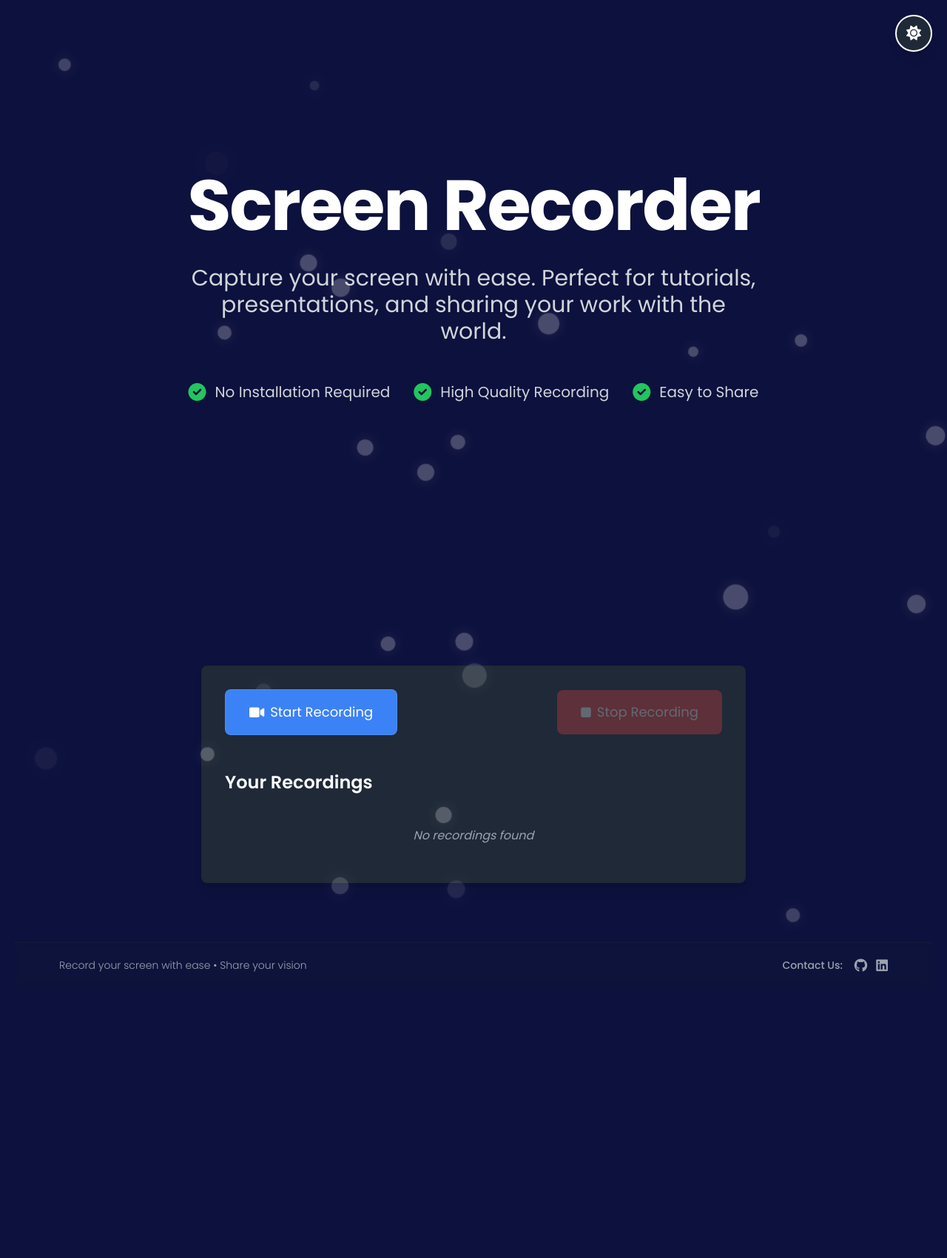
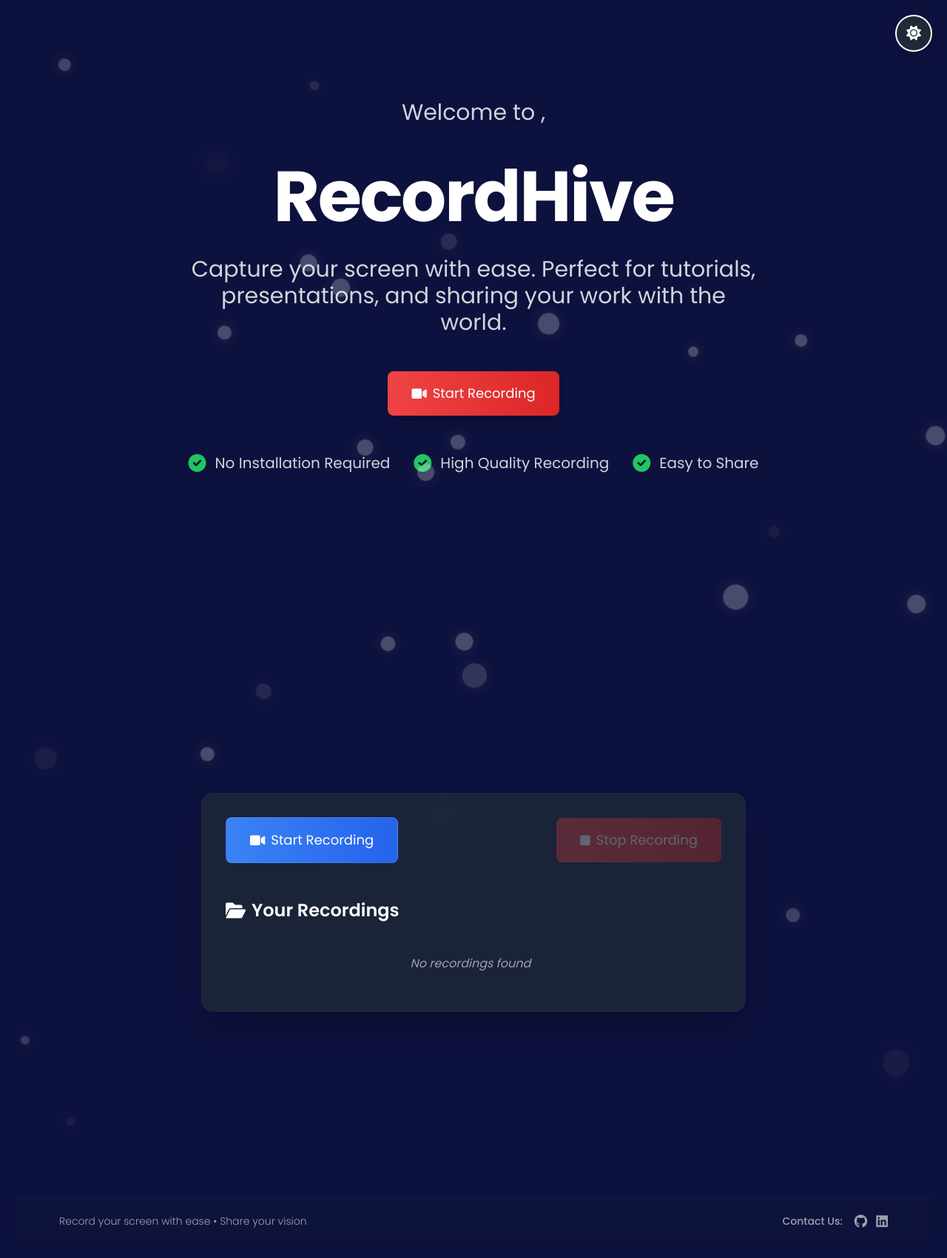
Before and after one commit to Raaaghavagrawal/RecordHive, a Flask app: page / in a window 1280 px wide. Shown: the whole page at 74% size. Before the commit the page ends 1314 px from the top, so only its background shows below. Run offline with Flask 3, Linux system fonts and the light colour scheme; data that the repository does not hold is empty; some libraries are stand-ins or nearby versions.

Commit message:
Update index.html

```diff
--- a/templates/index.html
+++ b/templates/index.html
@@ -196,6 +196,40 @@
             transform: translateY(-2px) scale(1.05);
             box-shadow: 0 10px 25px -5px rgba(59, 130, 246, 0.4);
         }
+
+        .custom-scrollbar::-webkit-scrollbar {
+            width: 8px;
+        }
+
+        .custom-scrollbar::-webkit-scrollbar-track {
+            background: rgba(0, 0, 0, 0.1);
+            border-radius: 4px;
+        }
+
+        .custom-scrollbar::-webkit-scrollbar-thumb {
+            background: rgba(59, 130, 246, 0.5);
+            border-radius: 4px;
+        }
+
+        .custom-scrollbar::-webkit-scrollbar-thumb:hover {
+            background: rgba(59, 130, 246, 0.7);
+        }
+
+        /* Add smooth show/hide transitions */
+        #videoPreview, #recordingIndicator, #status {
+            transition: all 0.3s ease-in-out;
+        }
+
+        /* Enhance recording list items */
+        #recordingsList li {
+            backdrop-filter: blur(8px);
+            transition: all 0.3s ease;
+        }
+
+        #recordingsList li:hover {
+            transform: translateX(0.5rem) scale(1.01);
+            box-shadow: 0 4px 12px rgba(0, 0, 0, 0.1);
+        }
     </style>
 </head>
 <body class="min-h-screen flex flex-col items-center justify-start p-5 relative overflow-x-hidden transition-all duration-300 bg-white dark:bg-[#0d113d] font-sans">
@@ -208,12 +242,20 @@
     <!-- Hero Section -->
     <div class="min-h-screen w-full flex flex-col items-center justify-center px-4">
         <div class="text-center max-w-5xl mx-auto">
+            <p class="text-xl md:text-2xl lg:text-3xl text-gray-600 dark:text-gray-300 mb-12 max-w-3xl mx-auto leading-relaxed">
+                Welcome to ,
+            </p>
             <h1 class="text-6xl md:text-7xl lg:text-8xl font-bold mb-8 text-gray-800 dark:text-white animate-fadeIn tracking-tight">
-                Screen Recorder
+                RecordHive
             </h1>
             <p class="text-xl md:text-2xl lg:text-3xl text-gray-600 dark:text-gray-300 mb-12 max-w-3xl mx-auto leading-relaxed">
                 Capture your screen with ease. Perfect for tutorials, presentations, and sharing your work with the world.
             </p>
+
+            <!-- Added Start Recording Button -->
+            <button onclick="scrollToRecording()" class="px-8 py-4 bg-gradient-to-r from-red-500 to-red-600 text-white rounded-lg hover:from-red-600 hover:to-red-700 transition-all duration-300 flex items-center justify-center gap-2 mx-auto mb-12 text-lg hover:scale-105 hover:-translate-y-1 shadow-lg">
+                <i class="fas fa-video"></i> Start Recording
+            </button>
 
             <!-- Feature Highlights -->
             <div class="flex flex-col md:flex-row justify-center items-center gap-8 mb-16">
@@ -234,33 +276,39 @@
     </div>
 
     <!-- Main Content -->
-    <div id="main-content" class="container max-w-3xl mx-auto px-4 py-20">
-        <div class="bg-white dark:bg-gray-800 p-8 rounded-lg shadow-lg transition-all duration-300 hover:-translate-y-2">
+    <div id="main-content" class="container max-w-3xl mx-auto px-4 py-20 flex items-center min-h-screen">
+        <div class="bg-white/80 dark:bg-gray-800/80 backdrop-blur-lg p-8 rounded-2xl shadow-2xl transition-all duration-300 hover:-translate-y-2 w-full border border-white/20 dark:border-gray-700/20">
             <!-- Recording Controls -->
-            <div class="flex justify-between items-center gap-4 mb-6">
-                <button id="startBtn" onclick="startRecording()" class="px-8 py-4 bg-blue-500 text-white rounded-lg hover:bg-blue-600 transition-all duration-300 flex items-center justify-center gap-2 disabled:opacity-30 disabled:cursor-not-allowed text-lg">
+            <div class="flex flex-col sm:flex-row justify-between items-center gap-4 mb-6">
+                <button id="startBtn" onclick="startRecording()"
+                    class="w-full sm:w-auto px-8 py-4 bg-gradient-to-r from-blue-500 to-blue-600 text-white rounded-lg hover:from-blue-600 hover:to-blue-700 transition-all duration-300 flex items-center justify-center gap-2 disabled:opacity-30 disabled:cursor-not-allowed text-lg transform hover:scale-105 hover:shadow-xl">
                     <i class="fas fa-video"></i> Start Recording
                 </button>
 
-                <button id="stopBtn" onclick="stopRecording()" disabled class="px-8 py-4 bg-red-500 text-white rounded-lg hover:bg-red-600 transition-all duration-300 flex items-center justify-center gap-2 disabled:opacity-30 disabled:cursor-not-allowed enabled:animate-pulse text-lg">
+                <button id="stopBtn" onclick="stopRecording()" disabled
+                    class="w-full sm:w-auto px-8 py-4 bg-gradient-to-r from-red-500 to-red-600 text-white rounded-lg hover:from-red-600 hover:to-red-700 transition-all duration-300 flex items-center justify-center gap-2 disabled:opacity-30 disabled:cursor-not-allowed enabled:animate-pulse text-lg transform hover:scale-105 hover:shadow-xl">
                     <i class="fas fa-stop"></i> Stop Recording
                 </button>
             </div>
 
-            <div id="recordingIndicator" class="hidden text-red-500 text-center block animate-pulse text-lg">
+            <div id="recordingIndicator" class="hidden text-red-500 text-center animate-pulse text-lg bg-red-100 dark:bg-red-900/20 p-4 rounded-lg">
                 <i class="fas fa-circle"></i> Recording in progress...
             </div>
 
             <div id="status" class="hidden my-4 p-4 rounded-lg animate-slideIn text-center font-medium"></div>
 
-            <div id="videoPreview" class="hidden mt-8">
-                <h3 class="text-2xl font-semibold mb-4 text-gray-800 dark:text-white">Recording Preview</h3>
-                <video id="previewPlayer" controls class="w-full rounded-lg shadow-md"></video>
+            <div id="videoPreview" class="hidden mt-8 transform transition-all duration-300">
+                <h3 class="text-2xl font-semibold mb-4 text-gray-800 dark:text-white flex items-center gap-2">
+                    <i class="fas fa-play-circle"></i> Previous Recording Preview
+                </h3>
+                <video id="previewPlayer" controls class="w-full rounded-lg shadow-xl border border-white/20 dark:border-gray-700/20"></video>
             </div>
 
             <div class="recordings-section mt-12">
-                <h2 class="text-2xl font-semibold mb-6 text-gray-800 dark:text-white">Your Recordings</h2>
-                <ul id="recordingsList" class="space-y-4"></ul>
+                <h2 class="text-2xl font-semibold mb-6 text-gray-800 dark:text-white flex items-center gap-2">
+                    <i class="fas fa-folder-open"></i> Your Recordings
+                </h2>
+                <ul id="recordingsList" class="space-y-4 max-h-[400px] overflow-y-auto pr-2 custom-scrollbar"></ul>
             </div>
         </div>
     </div>
@@ -274,16 +322,26 @@
             <div class="flex items-center gap-4">
                 <span class="text-gray-600 dark:text-gray-400 font-medium">Contact Us:</span>
                 <div class="flex gap-3">
-                    <a href="https://github.com/yourusername" target="_blank" rel="noopener noreferrer" class="text-gray-600 dark:text-gray-400 hover:text-gray-800 dark:hover:text-white transition-colors duration-300">
+                    <a href="https://github.com/Raaaghavagrawal/screen_recorder" target="_blank" rel="noopener noreferrer" class="text-gray-600 dark:text-gray-400 hover:text-gray-800 dark:hover:text-white transition-colors duration-300">
                         <i class="fab fa-github text-lg"></i>
                     </a>
-                    <a href="https://linkedin.com/in/yourusername" target="_blank" rel="noopener noreferrer" class="text-gray-600 dark:text-gray-400 hover:text-gray-800 dark:hover:text-white transition-colors duration-300">
+                    <a href="www.linkedin.com/in/raghav-agrawal-4431932ab" target="_blank" rel="noopener noreferrer" class="text-gray-600 dark:text-gray-400 hover:text-gray-800 dark:hover:text-white transition-colors duration-300">
                         <i class="fab fa-linkedin text-lg"></i>
                     </a>
                 </div>
             </div>
         </div>
     </footer>
+
+    <!-- Add this modal HTML just before the closing body tag -->
+    <div id="videoModal" class="fixed inset-0 bg-black/50 backdrop-blur-sm hidden items-center justify-center z-50">
+        <div class="bg-white dark:bg-gray-800 rounded-lg p-4 max-w-4xl w-full mx-4 relative">
+            <button onclick="closeVideoModal()" class="absolute top-2 right-2 text-gray-500 hover:text-gray-700 dark:text-gray-400 dark:hover:text-gray-200">
+                <i class="fas fa-times text-xl"></i>
+            </button>
+            <video id="modalVideoPlayer" controls class="w-full rounded-lg"></video>
+        </div>
+    </div>
 
     <script>
         const startBtn = document.getElementById('startBtn');
@@ -326,7 +384,6 @@
                 startBtn.disabled = true;
 
                 stopBtn.classList.remove('opacity-30', 'cursor-not-allowed');
-                stopBtn.classList.add('opacity-100');
                 stopBtn.disabled = false;
 
                 recordingIndicator.classList.remove('hidden');
@@ -338,17 +395,7 @@
                     }
                 });
 
-                // Add check for empty response
-                if (!response.ok) {
-                    throw new Error(`HTTP error! status: ${response.status}`);
-                }
-
-                let data;
-                try {
-                    data = await response.json();
-                } catch (e) {
-                    throw new Error('Invalid JSON response from server');
-                }
+                const data = await response.json();
 
                 if (data.status === 'success') {
                     showStatus('Recording started');
@@ -387,32 +434,12 @@
                     }
                 });
 
-                // Add check for empty response
-                if (!response.ok) {
-                    throw new Error(`HTTP error! status: ${response.status}`);
-                }
-
-                let data;
-                try {
-                    data = await response.json();
-                } catch (e) {
-                    throw new Error('Invalid JSON response from server');
-                }
+                const data = await response.json();
 
                 if (data.status === 'success') {
                     showStatus('Recording stopped');
                     const videoPathResponse = await fetch('/get_video_path');
-
-                    if (!videoPathResponse.ok) {
-                        throw new Error(`HTTP error! status: ${videoPathResponse.status}`);
-                    }
-
-                    let videoPathData;
-                    try {
-                        videoPathData = await videoPathResponse.json();
-                    } catch (e) {
-                        throw new Error('Invalid JSON response when getting video path');
-                    }
+                    const videoPathData = await videoPathResponse.json();
 
                     if (videoPathData.status === 'success') {
                         saveRecordingToLocalStorage({
@@ -442,23 +469,17 @@
         async function loadRecordings() {
             try {
                 const response = await fetch('/get_recordings');
+
+                if (!response.ok) {
+                    throw new Error(`HTTP error! status: ${response.status}`);
+                }
+
                 const data = await response.json();
 
                 if (data.status === 'success') {
                     recordingsList.innerHTML = '';
 
-                    // Combine server recordings with local storage
-                    const localRecordings = loadRecordingsFromLocalStorage();
-                    const allRecordings = [...data.recordings];
-
-                    // Update local storage with new recordings
-                    data.recordings.forEach(recording => {
-                        if (!localRecordings.some(r => r.filename === recording.filename)) {
-                            saveRecordingToLocalStorage(recording);
-                        }
-                    });
-
-                    if (allRecordings.length === 0) {
+                    if (data.recordings.length === 0) {
                         recordingsList.innerHTML = `
                             <div class="text-center text-gray-500 dark:text-gray-400 italic py-5">
                                 No recordings found
@@ -466,16 +487,16 @@
                         return;
                     }
 
-                    // Sort recordings by date (newest first)
-                    allRecordings.sort((a, b) => new Date(b.date) - new Date(a.date));
-
-                    allRecordings.forEach(recording => {
+                    data.recordings.forEach(recording => {
                         const li = createRecordingItem(recording);
                         recordingsList.appendChild(li);
                     });
+                } else {
+                    throw new Error(data.message || 'Failed to load recordings');
                 }
             } catch (error) {
-                showStatus('Error loading recordings', true);
+                console.error('Load recordings error:', error);
+                showStatus('Error loading recordings: ' + error.message, true);
             }
         }
 
@@ -483,30 +504,96 @@
             const li = document.createElement('li');
             li.className = 'bg-gray-50 dark:bg-gray-700 p-4 rounded-lg flex flex-wrap justify-between items-center gap-4 transition-all duration-300 hover:translate-x-2';
             li.innerHTML = `
-                <div class="text-gray-600 dark:text-gray-300 text-sm">
-                    ${recording.date}
+                <div class="flex-1">
+                    <div class="text-gray-600 dark:text-gray-300 text-sm">
+                        ${recording.date}
+                    </div>
+                    <div class="text-xs text-gray-500 dark:text-gray-400 mt-1">
+                        ${recording.filename}
+                    </div>
                 </div>
                 <div class="flex gap-2">
-                    <button onclick="watchRecording('${recording.path}')"
+                    <button onclick="watchRecording('${recording.filename}')"
                             class="px-4 py-2 bg-green-500 text-white rounded hover:bg-green-600 transition-all duration-300 flex items-center gap-2">
                         <i class="fas fa-play"></i> Watch
                     </button>
-                    <a href="/download_recording"
+                    <a href="/download_recording/${recording.filename}"
                        class="px-4 py-2 bg-orange-500 text-white rounded hover:bg-orange-600 transition-all duration-300 flex items-center gap-2">
                         <i class="fas fa-download"></i> Download
                     </a>
+                    <button onclick="deleteRecording('${recording.filename}')"
+                            class="px-4 py-2 bg-red-500 text-white rounded hover:bg-red-600 transition-all duration-300 flex items-center gap-2">
+                        <i class="fas fa-trash"></i>
+                    </button>
                 </div>
             `;
             return li;
         }
 
+        async function deleteRecording(filename) {
+            if (!confirm('Are you sure you want to delete this recording?')) {
+                return;
+            }
+
+            try {
+                const response = await fetch(`/delete_recording/${filename}`, {
+                    method: 'DELETE',
+                    headers: {
+                        'Content-Type': 'application/json'
+                    }
+                });
+
+                if (!response.ok) {
+                    throw new Error(`HTTP error! status: ${response.status}`);
+                }
+
+                const data = await response.json();
+
+                if (data.status === 'success') {
+                    showStatus('Recording deleted successfully');
+                    await loadRecordings(); // Refresh the recordings list
+                } else {
+                    throw new Error(data.message || 'Failed to delete recording');
+                }
+            } catch (error) {
+                console.error('Delete error:', error);
+                showStatus('Error deleting recording: ' + error.message, true);
+            }
+        }
+
         function watchRecording(filename) {
-            videoPreview.style.display = 'block';
-            previewPlayer.src = `/static/recordings/${filename}`;
-            previewPlayer.play();
+            const modal = document.getElementById('videoModal');
+            const videoPlayer = document.getElementById('modalVideoPlayer');
 
-            videoPreview.scrollIntoView({ behavior: 'smooth' });
+            videoPlayer.src = `/static/recordings/${filename.split('/').pop()}`;
+            modal.classList.remove('hidden');
+            modal.classList.add('flex');
+            videoPlayer.play();
         }
+
+        function closeVideoModal() {
+            const modal = document.getElementById('videoModal');
+            const videoPlayer = document.getElementById('modalVideoPlayer');
+
+            videoPlayer.pause();
+            videoPlayer.src = '';
+            modal.classList.add('hidden');
+            modal.classList.remove('flex');
+        }
+
+        // Add event listener to close modal when clicking outside
+        document.getElementById('videoModal').addEventListener('click', (e) => {
+            if (e.target.id === 'videoModal') {
+                closeVideoModal();
+            }
+        });
+
+        // Add escape key listener to close modal
+        document.addEventListener('keydown', (e) => {
+            if (e.key === 'Escape') {
+                closeVideoModal();
+            }
+        });
 
         document.addEventListener('DOMContentLoaded', () => {
             resetButtonStates();
@@ -612,6 +699,13 @@
 
             recordingIndicator.classList.add('hidden');
         }
+
+        function scrollToRecording() {
+            document.getElementById('main-content').scrollIntoView({
+                behavior: 'smooth',
+                block: 'start'
+            });
+        }
     </script>
 </body>
 </html>
```
